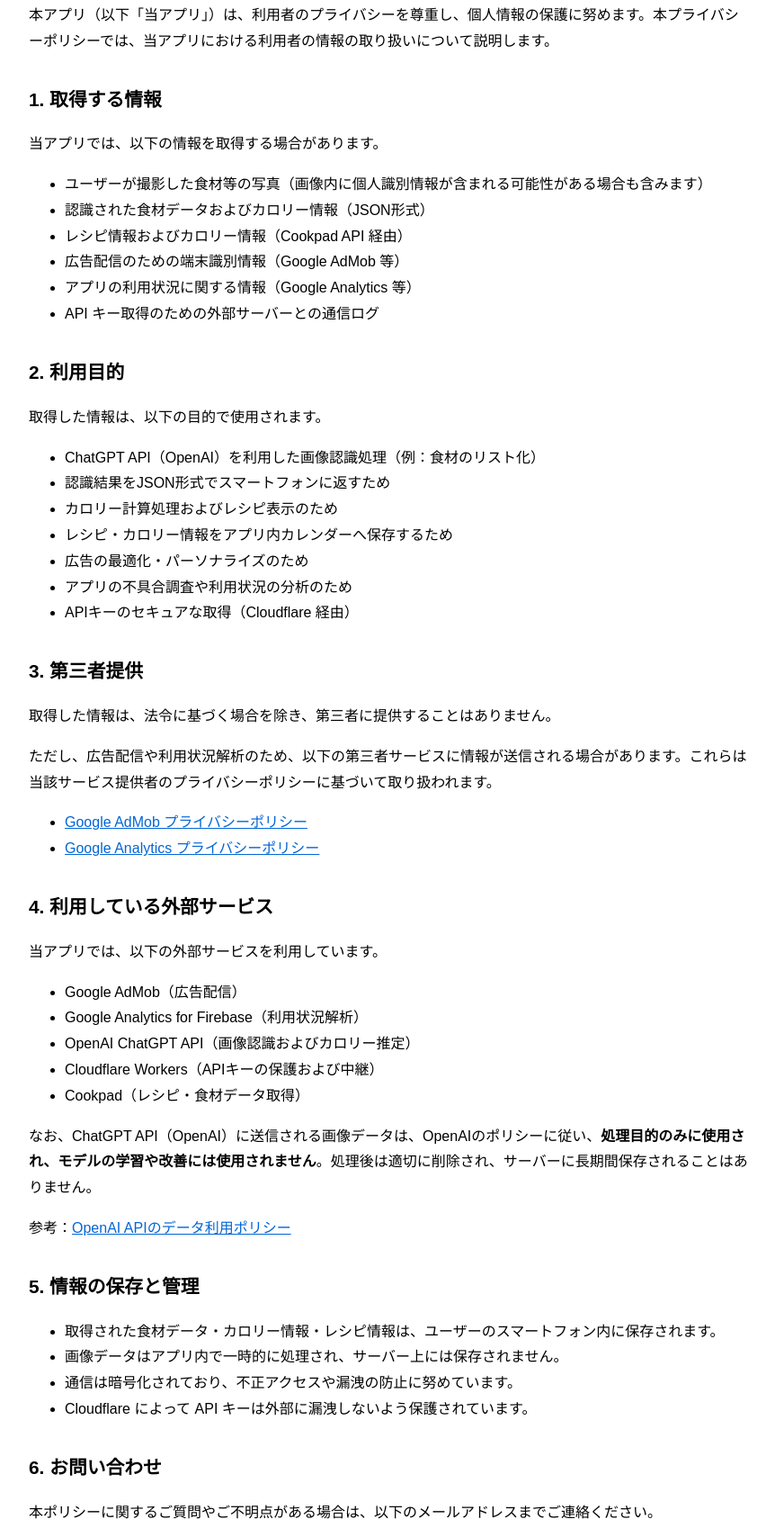
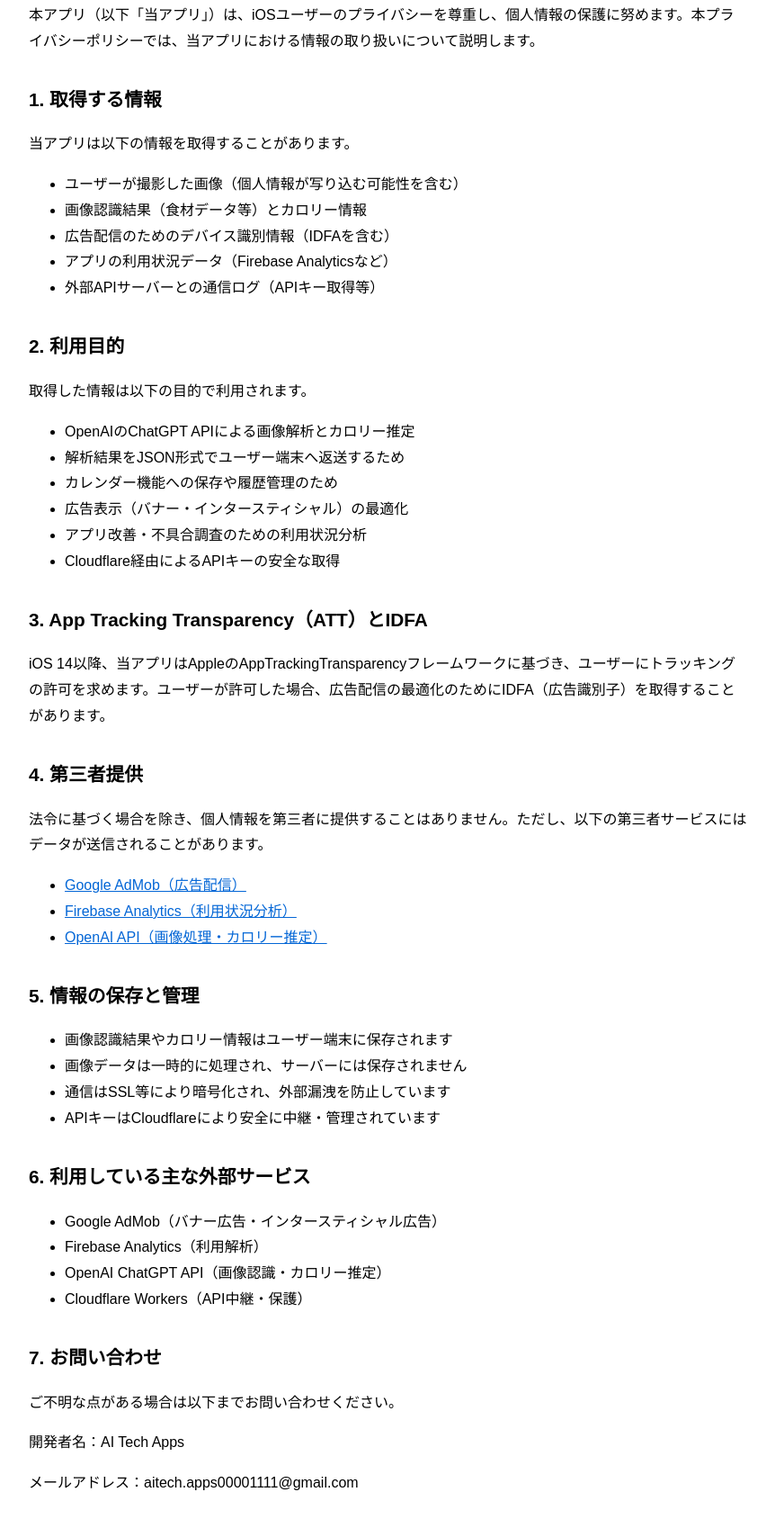
Before and after one commit to japan-aitechteam/privacy-policy, a plain HTML site: page index.html in a window 1280 px wide. Shown: the part 97-1795 px from the top of the page at 90% size, without its empty margins (0-862 px from the left). Drawn offline with Linux system fonts and the light colour scheme.

Commit message:
Update index.html

```diff
--- a/index.html
+++ b/index.html
@@ -3,7 +3,7 @@
 <head>
   <meta charset="UTF-8">
   <meta name="viewport" content="width=device-width, initial-scale=1">
-  <title>プライバシーポリシー</title>
+  <title>プライバシーポリシー（iOS向け）</title>
   <style>
     body {
       font-family: sans-serif;
@@ -26,62 +26,59 @@
 </head>
 <body>
   <h1>プライバシーポリシー</h1>
-  <p>本アプリ（以下「当アプリ」）は、利用者のプライバシーを尊重し、個人情報の保護に努めます。本プライバシーポリシーでは、当アプリにおける利用者の情報の取り扱いについて説明します。</p>
+  <p>本アプリ（以下「当アプリ」）は、iOSユーザーのプライバシーを尊重し、個人情報の保護に努めます。本プライバシーポリシーでは、当アプリにおける情報の取り扱いについて説明します。</p>
 
   <h2>1. 取得する情報</h2>
-  <p>当アプリでは、以下の情報を取得する場合があります。</p>
+  <p>当アプリは以下の情報を取得することがあります。</p>
   <ul>
-    <li>ユーザーが撮影した食材等の写真（画像内に個人識別情報が含まれる可能性がある場合も含みます）</li>
-    <li>認識された食材データおよびカロリー情報（JSON形式）</li>
-    <li>レシピ情報およびカロリー情報（Cookpad API 経由）</li>
-    <li>広告配信のための端末識別情報（Google AdMob 等）</li>
-    <li>アプリの利用状況に関する情報（Google Analytics 等）</li>
-    <li>API キー取得のための外部サーバーとの通信ログ</li>
+    <li>ユーザーが撮影した画像（個人情報が写り込む可能性を含む）</li>
+    <li>画像認識結果（食材データ等）とカロリー情報</li>
+    <li>広告配信のためのデバイス識別情報（IDFAを含む）</li>
+    <li>アプリの利用状況データ（Firebase Analyticsなど）</li>
+    <li>外部APIサーバーとの通信ログ（APIキー取得等）</li>
   </ul>
 
   <h2>2. 利用目的</h2>
-  <p>取得した情報は、以下の目的で使用されます。</p>
+  <p>取得した情報は以下の目的で利用されます。</p>
   <ul>
-    <li>ChatGPT API（OpenAI）を利用した画像認識処理（例：食材のリスト化）</li>
-    <li>認識結果をJSON形式でスマートフォンに返すため</li>
-    <li>カロリー計算処理およびレシピ表示のため</li>
-    <li>レシピ・カロリー情報をアプリ内カレンダーへ保存するため</li>
-    <li>広告の最適化・パーソナライズのため</li>
-    <li>アプリの不具合調査や利用状況の分析のため</li>
-    <li>APIキーのセキュアな取得（Cloudflare 経由）</li>
+    <li>OpenAIのChatGPT APIによる画像解析とカロリー推定</li>
+    <li>解析結果をJSON形式でユーザー端末へ返送するため</li>
+    <li>カレンダー機能への保存や履歴管理のため</li>
+    <li>広告表示（バナー・インタースティシャル）の最適化</li>
+    <li>アプリ改善・不具合調査のための利用状況分析</li>
+    <li>Cloudflare経由によるAPIキーの安全な取得</li>
   </ul>
 
-  <h2>3. 第三者提供</h2>
-  <p>取得した情報は、法令に基づく場合を除き、第三者に提供することはありません。</p>
-  <p>ただし、広告配信や利用状況解析のため、以下の第三者サービスに情報が送信される場合があります。これらは当該サービス提供者のプライバシーポリシーに基づいて取り扱われます。</p>
+  <h2>3. App Tracking Transparency（ATT）とIDFA</h2>
+  <p>iOS 14以降、当アプリはAppleのAppTrackingTransparencyフレームワークに基づき、ユーザーにトラッキングの許可を求めます。ユーザーが許可した場合、広告配信の最適化のためにIDFA（広告識別子）を取得することがあります。</p>
+
+  <h2>4. 第三者提供</h2>
+  <p>法令に基づく場合を除き、個人情報を第三者に提供することはありません。ただし、以下の第三者サービスにはデータが送信されることがあります。</p>
   <ul>
-    <li><a href="https://policies.google.com/privacy" target="_blank">Google AdMob プライバシーポリシー</a></li>
-    <li><a href="https://support.google.com/analytics/answer/6004245" target="_blank">Google Analytics プライバシーポリシー</a></li>
+    <li><a href="https://policies.google.com/privacy" target="_blank">Google AdMob（広告配信）</a></li>
+    <li><a href="https://support.google.com/analytics/answer/6004245" target="_blank">Firebase Analytics（利用状況分析）</a></li>
+    <li><a href="https://openai.com/policies/api-data-usage-policies" target="_blank">OpenAI API（画像処理・カロリー推定）</a></li>
   </ul>
-
-  <h2>4. 利用している外部サービス</h2>
-  <p>当アプリでは、以下の外部サービスを利用しています。</p>
-  <ul>
-    <li>Google AdMob（広告配信）</li>
-    <li>Google Analytics for Firebase（利用状況解析）</li>
-    <li>OpenAI ChatGPT API（画像認識およびカロリー推定）</li>
-    <li>Cloudflare Workers（APIキーの保護および中継）</li>
-    <li>Cookpad（レシピ・食材データ取得）</li>
-  </ul>
-  <p>なお、ChatGPT API（OpenAI）に送信される画像データは、OpenAIのポリシーに従い、<strong>処理目的のみに使用され、モデルの学習や改善には使用されません</strong>。処理後は適切に削除され、サーバーに長期間保存されることはありません。</p>
-  <p>参考：<a href="https://openai.com/policies/api-data-usage-policies" target="_blank">OpenAI APIのデータ利用ポリシー</a></p>
 
   <h2>5. 情報の保存と管理</h2>
   <ul>
-    <li>取得された食材データ・カロリー情報・レシピ情報は、ユーザーのスマートフォン内に保存されます。</li>
-    <li>画像データはアプリ内で一時的に処理され、サーバー上には保存されません。</li>
-    <li>通信は暗号化されており、不正アクセスや漏洩の防止に努めています。</li>
-    <li>Cloudflare によって API キーは外部に漏洩しないよう保護されています。</li>
+    <li>画像認識結果やカロリー情報はユーザー端末に保存されます</li>
+    <li>画像データは一時的に処理され、サーバーには保存されません</li>
+    <li>通信はSSL等により暗号化され、外部漏洩を防止しています</li>
+    <li>APIキーはCloudflareにより安全に中継・管理されています</li>
   </ul>
 
-  <h2>6. お問い合わせ</h2>
-  <p>本ポリシーに関するご質問やご不明点がある場合は、以下のメールアドレスまでご連絡ください。</p>
+  <h2>6. 利用している主な外部サービス</h2>
+  <ul>
+    <li>Google AdMob（バナー広告・インタースティシャル広告）</li>
+    <li>Firebase Analytics（利用解析）</li>
+    <li>OpenAI ChatGPT API（画像認識・カロリー推定）</li>
+    <li>Cloudflare Workers（API中継・保護）</li>
+  </ul>
+
+  <h2>7. お問い合わせ</h2>
+  <p>ご不明な点がある場合は以下までお問い合わせください。</p>
   <p>開発者名：AI Tech Apps</p>
-  <p>連絡先：aitech.apps00001111@gmail.com</p>
+  <p>メールアドレス：aitech.apps00001111@gmail.com</p>
 </body>
 </html>
```
